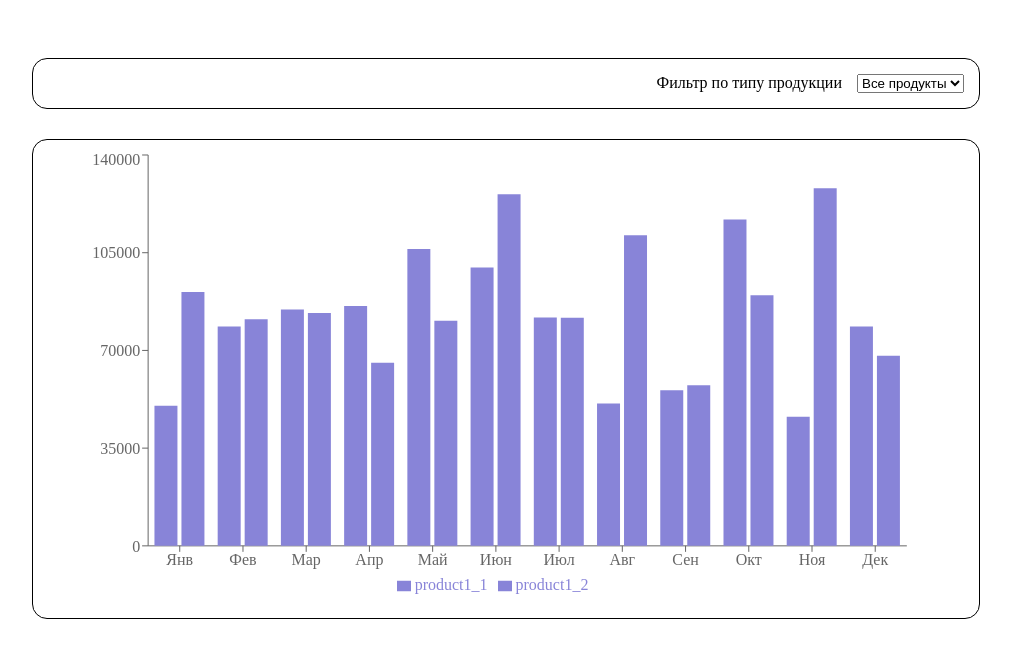
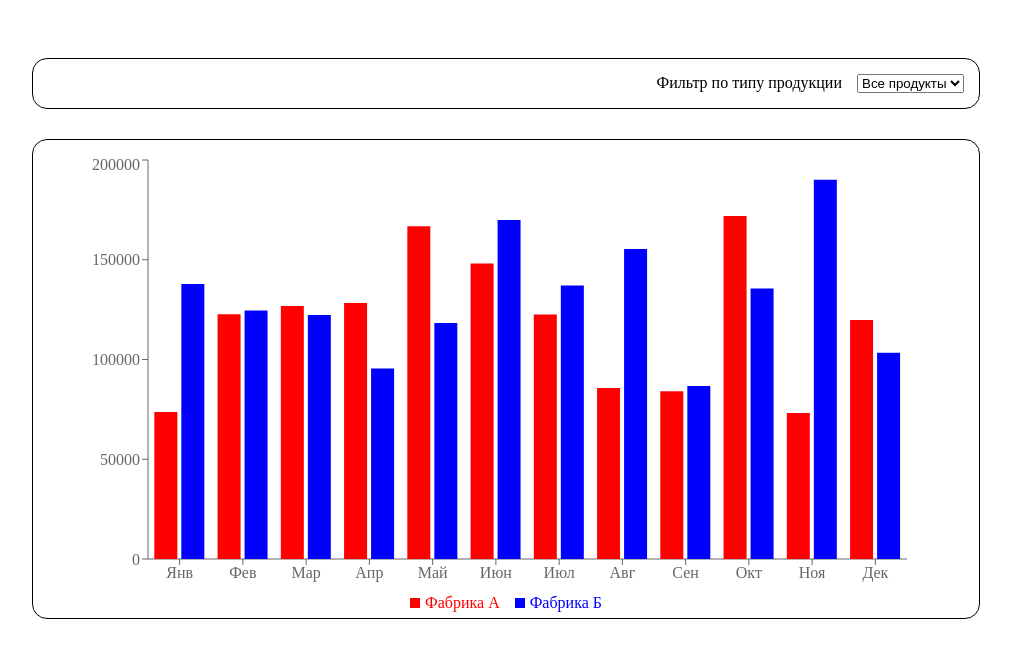
Before and after one commit to morozov312/ugmk_test_app, a React (Vite) app: page / in a window 1280 px wide. Shown: the top 658 px of the page, without its empty margins (134-1145 px from the left). Built offline with nearby package versions, Linux system fonts and the light colour scheme; data requests are answered from the project's data file.

Commit message:
feature(home) add custom legend

```diff
--- a/src/components/screens/home/Home.jsx
+++ b/src/components/screens/home/Home.jsx
@@ -1,34 +1,30 @@
 import MainCharts from './components/MainCharts/MainCharts.jsx';
 import styles from './styles.module.scss';
 import ErrorBoundary from '/src/utils/ErrorBoundary.jsx';
-import React from 'react';
+import React, { useState } from 'react';
+import { CHART_FIELDS } from '/src/utils/getChartFields.js';
 
 const PRODUCTS_TYPES = [
   {
     label: 'Все продукты',
     value: 'total',
   },
-  {
-    label: 'Продукт 1',
-    value: 'product1',
-  },
-  {
-    label: 'Продукт 2',
-    value: 'product2',
-  },
-  {
-    label: 'Продукт 3',
-    value: 'product3',
-  },
+  ...CHART_FIELDS,
 ];
 
 const Home = () => {
+  const [currentFilter, setCurrentFilter] = useState(PRODUCTS_TYPES[0].value);
+
+  const onFilterChange = (e) => {
+    setCurrentFilter(e.target.value);
+  };
+
   return (
     <ErrorBoundary>
       <div className={styles.wrapper}>
         <div className={styles.filters}>
           <span>Фильтр по типу продукции</span>
-          <select>
+          <select onChange={onFilterChange} value={currentFilter}>
             {PRODUCTS_TYPES.map((option) => (
               <option key={option.value} value={option.value}>
                 {option.label}
@@ -37,7 +33,11 @@ const Home = () => {
           </select>
         </div>
         <div className={styles.barChart}>
-          <MainCharts />
+          <MainCharts productType={currentFilter} />
+          <div className={styles.legendWrapper}>
+            <span className={styles.legend}>Фабрика А</span>
+            <span className={styles.legend}>Фабрика Б</span>
+          </div>
         </div>
       </div>
     </ErrorBoundary>
--- a/src/components/screens/home/components/MainCharts/MainCharts.jsx
+++ b/src/components/screens/home/components/MainCharts/MainCharts.jsx
@@ -3,16 +3,9 @@ import { CalculateProductAmount } from '/src/utils/calculateProductAmount.js';
 import React, { useMemo } from 'react';
 import { useQuery } from 'react-query';
 import { useNavigate } from 'react-router-dom';
-import {
-  Bar,
-  BarChart,
-  Legend,
-  ResponsiveContainer,
-  XAxis,
-  YAxis,
-} from 'recharts';
+import { Bar, BarChart, ResponsiveContainer, XAxis, YAxis } from 'recharts';
 
-const MainCharts = () => {
+const MainCharts = ({ productType }) => {
   const navigate = useNavigate();
   const { data } = useQuery('products', getAllProducts, {
     keepPreviousData: true,
@@ -28,9 +21,8 @@ const MainCharts = () => {
       <BarChart width={150} height={40} data={preparedData}>
         <XAxis dataKey='name' />
         <YAxis />
-        <Legend />
-        <Bar dataKey='product1_1' fill='#8884d8' />
-        <Bar dataKey='product1_2' fill='#8884d8' />
+        <Bar dataKey={`${productType}_1`} fill='red' />
+        <Bar dataKey={`${productType}_2`} fill='blue' />
       </BarChart>
     </ResponsiveContainer>
   );
--- a/src/components/screens/home/styles.module.scss
+++ b/src/components/screens/home/styles.module.scss
@@ -11,7 +11,7 @@
 .barChart {
   box-sizing: border-box;
   height: 60%;
-  padding: 10px 50px;
+  padding: 15px 50px;
   border: 1px black solid;
   border-radius: 15px;
 }
@@ -24,3 +24,37 @@
   border: 1px black solid;
   border-radius: 15px;
 }
+
+.legendWrapper {
+  display: flex;
+  gap: 15px;
+  justify-content: center;
+}
+
+.legend {
+  display: flex;
+  align-items: center;
+  gap: 5px;
+
+  &:before {
+    content: '';
+    display: block;
+    height: 10px;
+    width: 10px;
+    background-color: black;
+  }
+
+  &:nth-child(odd) {
+    color: red;
+    &:before {
+      background-color: red;
+    }
+  }
+
+  &:nth-child(even) {
+    color: blue;
+    &:before {
+      background-color: blue;
+    }
+  }
+}
```
